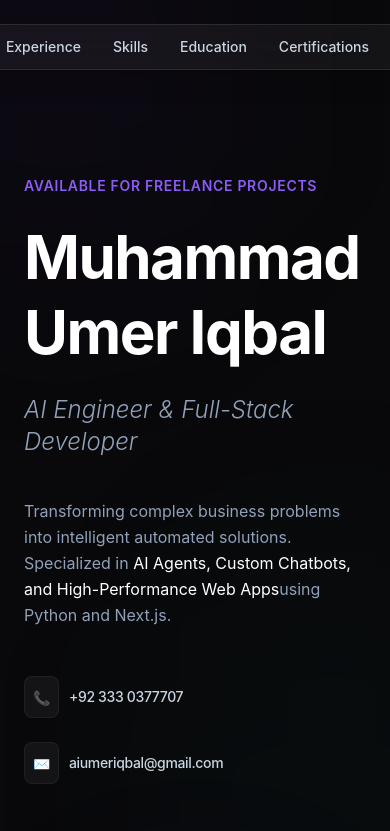
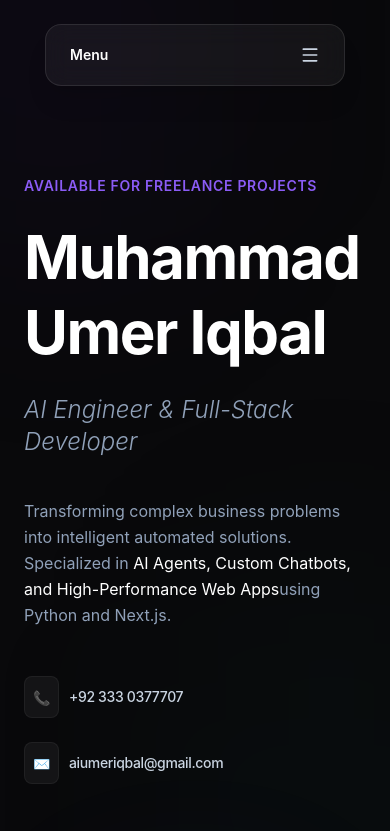
Before and after one commit to Umer-206/my-portfolio, a React (Vite) app: page / in a window 390 px wide. Shown: the top 831 px of the page. Built offline with nearby package versions, Linux system fonts and the light colour scheme.

Commit message:
nav bar update

```diff
--- a/src/components/Navbar.tsx
+++ b/src/components/Navbar.tsx
@@ -1,52 +1,75 @@
-import { motion } from "framer-motion";
+import { useState } from "react";
+import { motion, AnimatePresence } from "framer-motion";
+import { Menu, X } from "lucide-react"; // npm install lucide-react agar nahi hai
 
 export const Navbar = () => {
+  const [isOpen, setIsOpen] = useState(false);
+
+  const navLinks = [
+    { name: "Home", href: "#hero" },
+    { name: "Experience", href: "#experience" },
+    { name: "Skills", href: "#skills" },
+    { name: "Education", href: "#education" },
+    { name: "Certifications", href: "#certifications" },
+    { name: "Projects", href: "#projects" },
+  ];
+
   return (
     <motion.nav
       initial={{ y: -100 }}
       animate={{ y: 0 }}
       transition={{ duration: 0.6, ease: "easeOut" }}
-      className="fixed top-0 left-0 right-0 z-50 flex justify-center pt-6 px-4 pointer-events-none"
+      className="fixed top-0 left-0 right-0 z-50 flex justify-center pt-6 px-4"
     >
-      <div className="glass-panel px-6 py-3 flex items-center gap-8 rounded-full pointer-events-auto">
+      {/* Main Glass Panel */}
+      <div className="glass-panel px-4 md:px-6 py-3 flex items-center justify-between md:justify-center gap-8 rounded-full w-full max-w-fit min-w-[300px] md:min-w-0">
+        {/* Desktop Links (Hidden on Mobile) */}
+        <div className="hidden md:flex items-center gap-8">
+          {navLinks.map((link) => (
             <a
-          href="#hero"
+              key={link.name}
+              href={link.href}
               className="text-sm font-medium text-slate-300 hover:text-white transition-colors"
             >
-          Home
+              {link.name}
             </a>
+          ))}
+        </div>
 
+        {/* Mobile View: Logo + Menu Button */}
+        <span className="md:hidden text-white font-semibold text-sm pl-2">
+          Menu
+        </span>
+        <button
+          className="md:hidden p-2 text-slate-300 hover:text-white transition-colors pointer-events-auto"
+          onClick={() => setIsOpen(!isOpen)}
+        >
+          {isOpen ? <X size={20} /> : <Menu size={20} />}
+        </button>
+      </div>
+
+      {/* Mobile Dropdown Menu */}
+      <AnimatePresence>
+        {isOpen && (
+          <motion.div
+            initial={{ opacity: 0, scale: 0.95, y: -20 }}
+            animate={{ opacity: 1, scale: 1, y: 0 }}
+            exit={{ opacity: 0, scale: 0.95, y: -20 }}
+            className="absolute top-20 left-4 right-4 glass-panel p-6 rounded-3xl border border-white/10 flex flex-col gap-4 md:hidden pointer-events-auto"
+          >
+            {navLinks.map((link) => (
               <a
-          href="#experience"
-          className="text-sm font-medium text-slate-300 hover:text-white transition-colors"
+                key={link.name}
+                href={link.href}
+                onClick={() => setIsOpen(false)}
+                className="text-lg font-medium text-slate-300 hover:text-white transition-colors border-b border-white/5 pb-2"
               >
-          Experience
+                {link.name}
               </a>
-        <a
-          href="#skills"
-          className="text-sm font-medium text-slate-300 hover:text-white transition-colors"
-        >
-          Skills
-        </a>
-        <a
-          href="#education"
-          className="text-sm font-medium text-slate-300 hover:text-white transition-colors"
-        >
-          Education
-        </a>
-        <a
-          href="#certifications"
-          className="text-sm font-medium text-slate-300 hover:text-white transition-colors"
-        >
-          Certifications
-        </a>
-        <a
-          href="#projects"
-          className="text-sm font-medium text-slate-300 hover:text-white transition-colors"
-        >
-          Projects
-        </a>
-      </div>
+            ))}
+          </motion.div>
+        )}
+      </AnimatePresence>
     </motion.nav>
   );
 };
```
Lines whose indentation alone changed are shown as unchanged.
